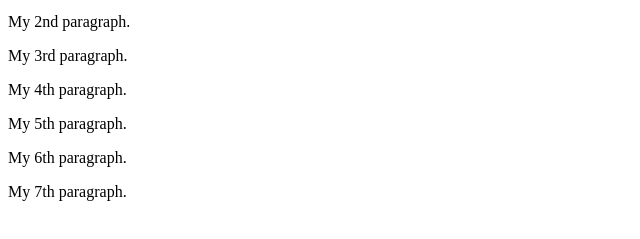
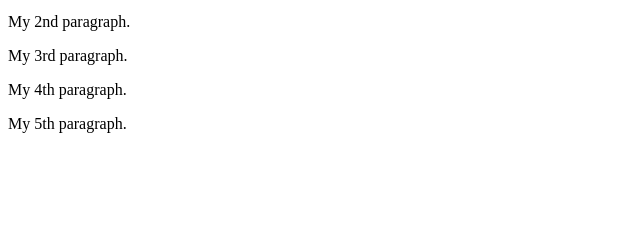
Before and after one commit to marhov-6/learning-git, a plain HTML site: page index.html in a window 1280 px wide. Shown: the part 101-340 px from the top of the page, without its empty margins (0-640 px from the left). Drawn offline with Linux system fonts and the light colour scheme.

Commit message:
edit html

```diff
--- a/index.html
+++ b/index.html
@@ -8,8 +8,7 @@
 <p>My 3rd paragraph.</p>
 <p>My 4th paragraph.</p>
 <p>My 5th paragraph.</p>
-<p>My 6th paragraph.</p>
-<p>My 7th paragraph.</p>
+
 
 </body>
 </html>
```
